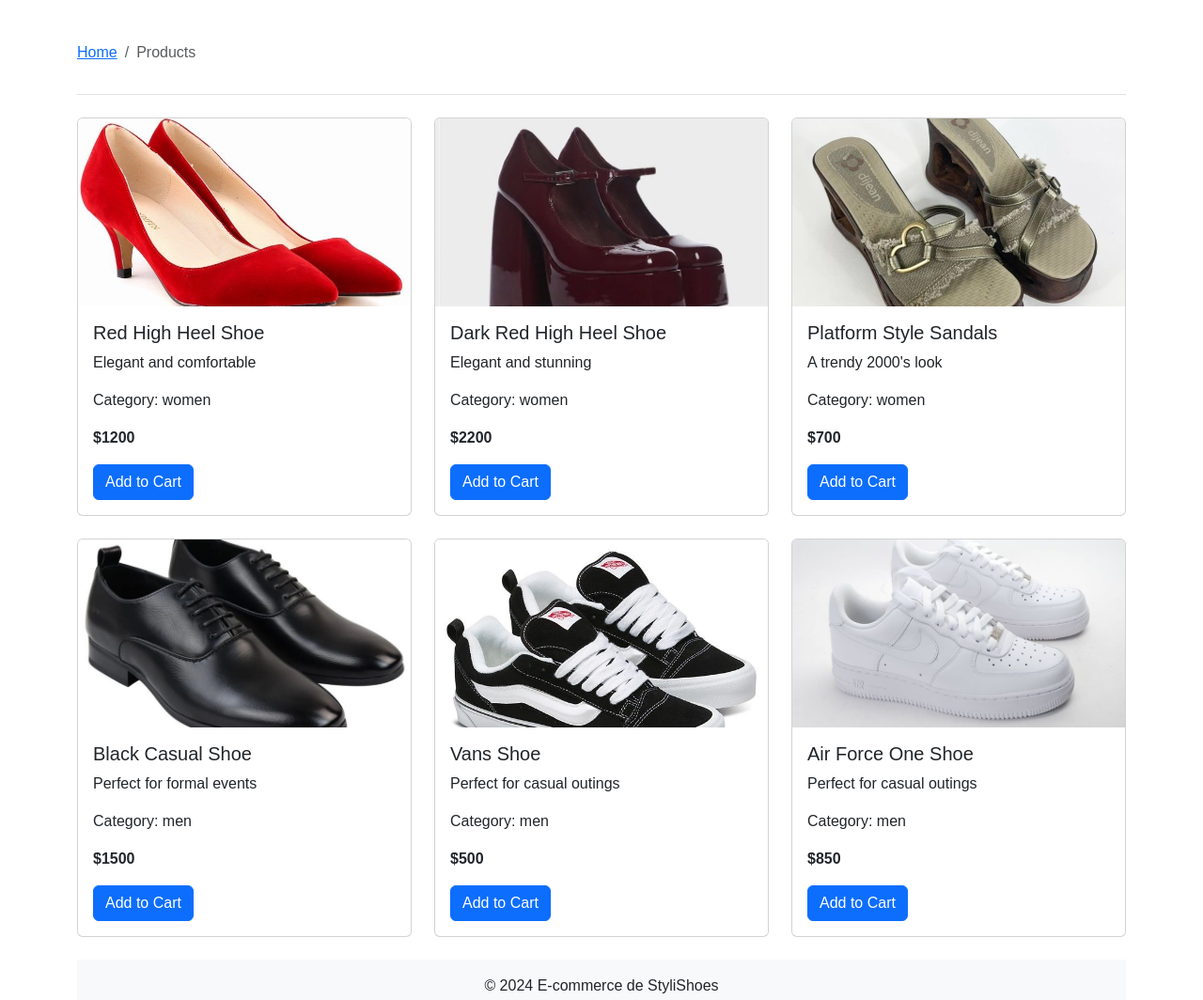
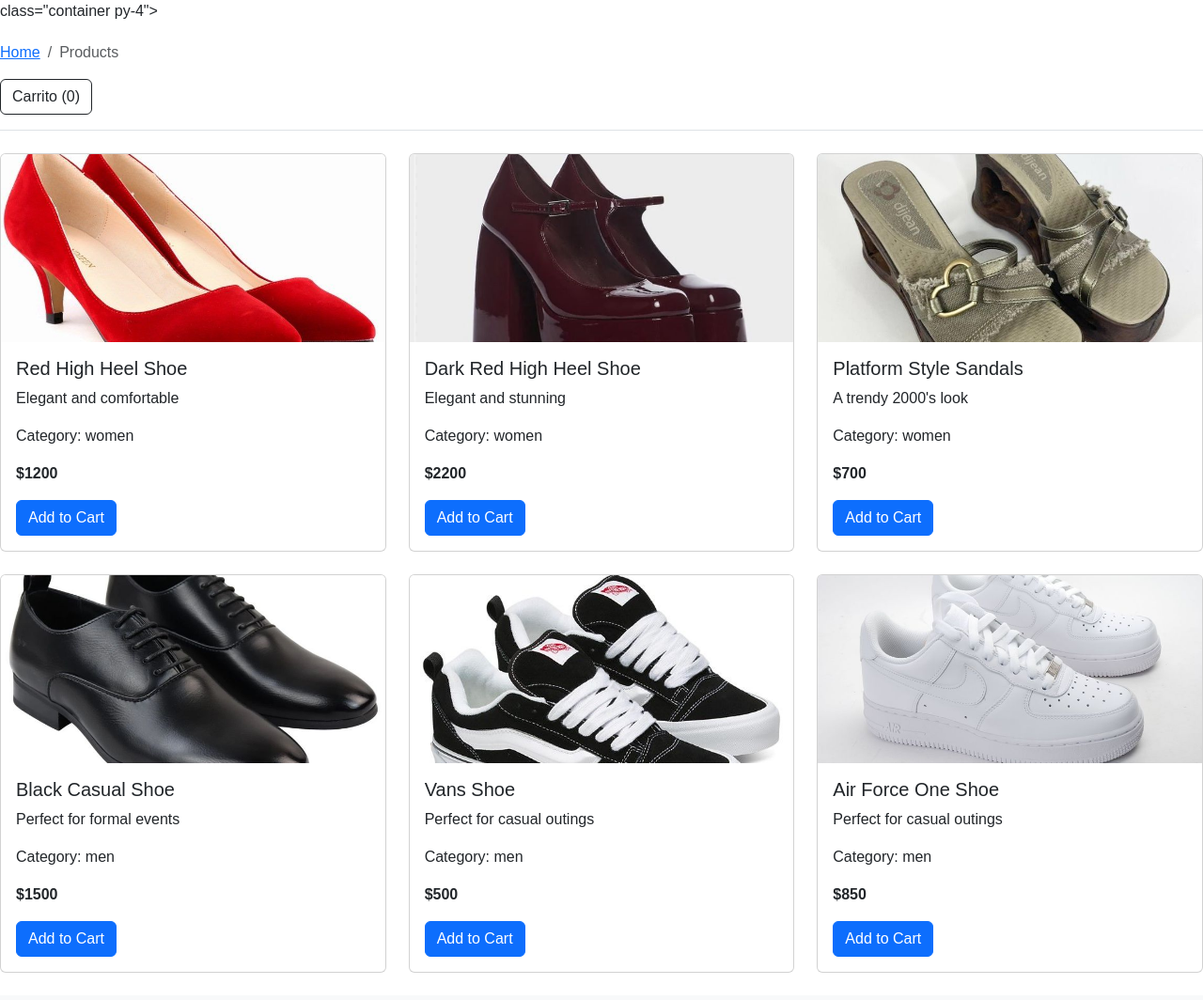
Before and after one commit to Daridjcm/ecommerce, a website: page pages/products.html in a window 1280 px wide. Shown: the top 1064 px of the page at 94% size. Drawn offline with nearby package versions, Linux system fonts and the light colour scheme.

Commit message:
Añadir botón de carrito

```diff
--- a/pages/products.html
+++ b/pages/products.html
@@ -9,7 +9,7 @@
 </head>
 <body>
   <main>
-    <div class="container py-4">
+     class="container py-4">
     <!-- Header -->
     <header class="pb-3 mb-4 border-bottom">
         <nav aria-label="breadcrumb" style="margin-top: 20px">
@@ -24,12 +24,12 @@
                     Products
                 </li>
             </ol>
+            <button class="btn btn-outline-dark" data-bs-toggle="modal" data-bs-target="#cartModal">Carrito (0)</button>
         </nav>
     </header>
-
-        <div class="row" id="product-list">
+    <div class="row" id="product-list">
         <!-- Productos generados dinámicamente -->
-        </div>
+    </div>
 
     <!-- Footer -->
     <footer class="bg-light py-3">
```
